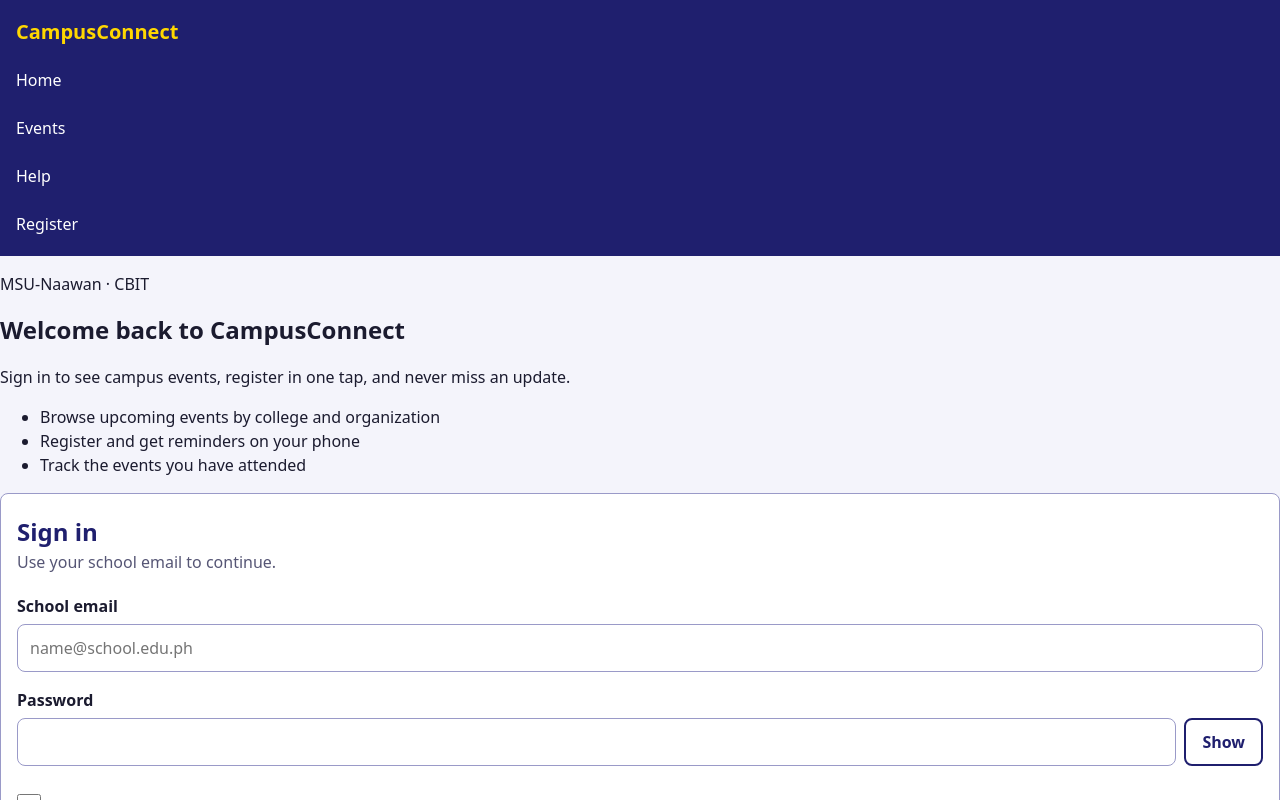
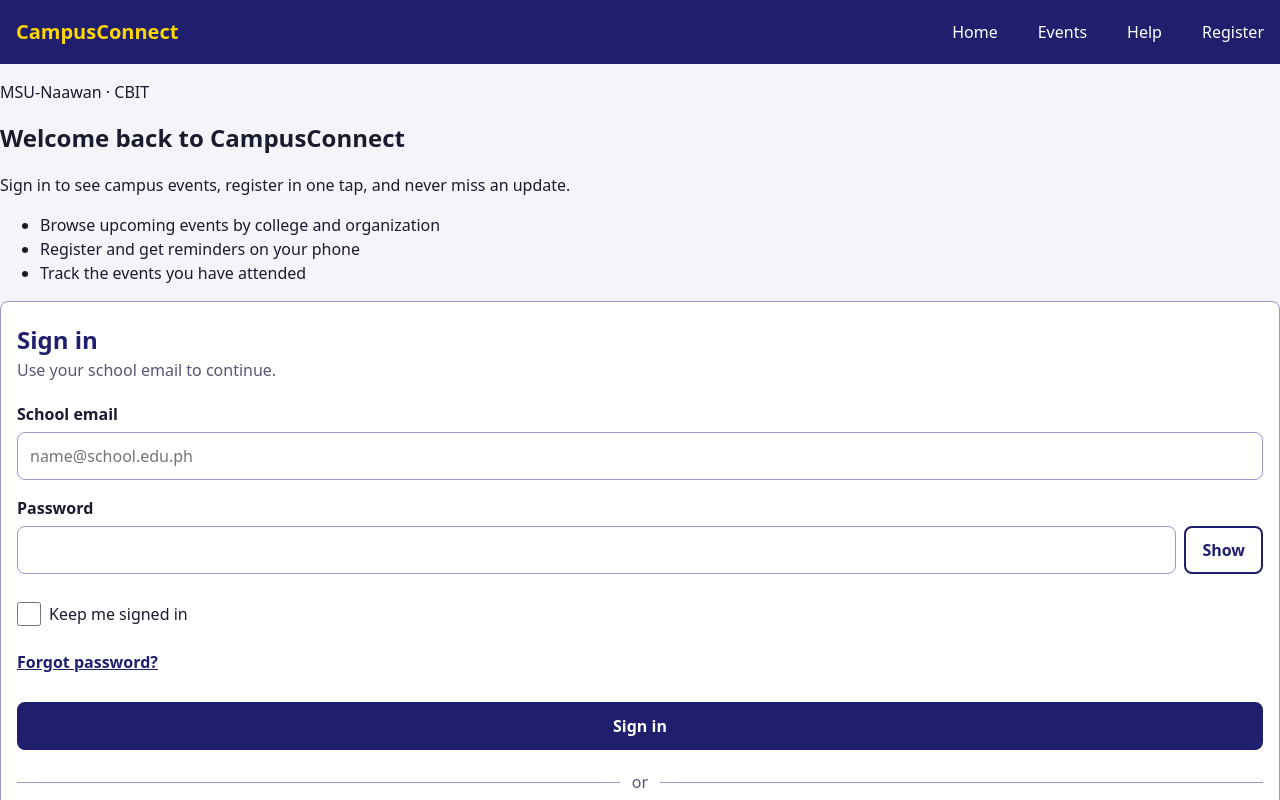
Before and after one commit to carlcliffordsagaray-afk/ccc181-week10-group10, a React (Vite) app: page / in a window 1280 px wide. Shown: the top 800 px of the page. Built offline with nearby package versions, Linux system fonts and the light colour scheme.

Commit message:
brand left and links in one row from 768px

```diff
--- a/src/styles/nav.css
+++ b/src/styles/nav.css
@@ -72,8 +72,7 @@
 
 .footer-col p {
   margin: 0 0 0.5rem;
-  overflow-wrap: anywhere; /* long email never causes sideways scroll */
-}
+  overflow-wrap: anywhere; }
 
 .footer-links {
   list-style: none;
@@ -98,3 +97,28 @@
   margin-bottom: 0;
   font-size: 0.875rem;
 }
+
+@media (min-width: 768px) {
+  .navbar {
+    flex-direction: row;
+    justify-content: space-between;
+    align-items: center;
+  }
+
+  .nav-list {
+    flex-direction: row;
+    gap: 0.5rem;
+  }
+}
+
+Commit 4 (paste at the end). Message: nav: three-column footer grid from 1024px
+
+css
+
+
+@media (min-width: 1024px) {
+  .footer-grid {
+    grid-template-columns: repeat(3, 1fr);
+    gap: 2rem;
+  }
+}
```
